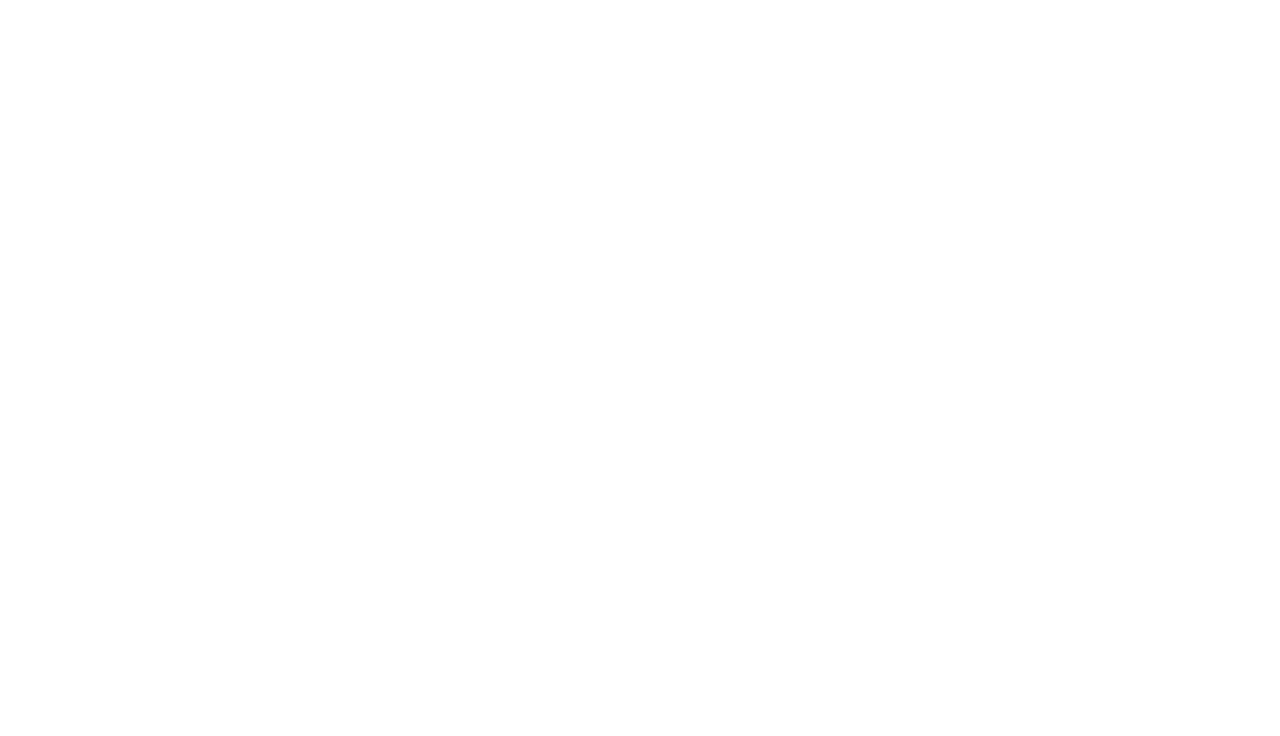
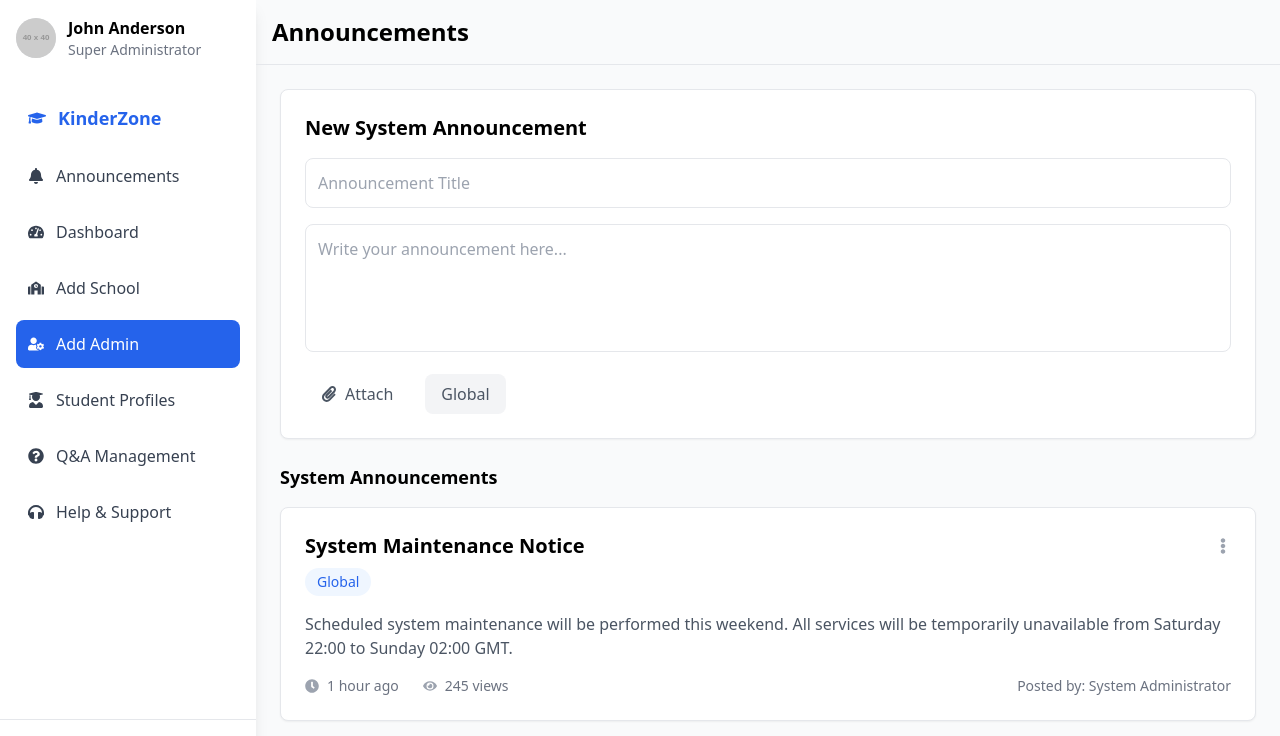
Before and after one commit to Thejan-Rodrigo/sdgp-project, a React (Create React App) app in the folder learning_system/: page /superadminannouncement in a window 1280 px wide. Before the commit this address had no page. Shown: the top 736 px of the page. Built offline with nearby package versions, Linux system fonts and the light colour scheme.

Commit message:
change super admin sidebar and header

```diff
--- a/learning_system/src/App.js
+++ b/learning_system/src/App.js
@@ -1,6 +1,8 @@
 import './App.css';
 import AddAdminPage from './components/addAdmin/AddAdminPage';
 import AddSchoolPage from './components/addSchool/AddSchoolPage';
+import SuperAdminDashboard from './components/Announcement/SuperAdminAnnouncement/SuperAdminDashboard';
+import TeacherDashboard from './components/Announcement/teacherAnnouncement/TeacherDashboard';
 import Home from './components/homePage/Home'
 import LoginPage from './components/loginPage/LoginPage';
 import { BrowserRouter as Router, Route, Routes } from "react-router-dom";
@@ -13,6 +15,8 @@ function App() {
         <Route path="/login" element={<LoginPage />} />
         <Route path="/addadmin" element={<AddAdminPage />}/>
         <Route path="/addSchool" element={<AddSchoolPage />}/>
+        <Route path= "/superadminannouncement" element={<SuperAdminDashboard/>}/>
+        <Route path= "/teacherannouncement" element={<TeacherDashboard/>}/>
       </Routes>
     </Router>
   );
--- a/learning_system/src/components/Announcement/superAdminAnnouncement/SuperAdminHeader.jsx
+++ b/learning_system/src/components/Announcement/superAdminAnnouncement/SuperAdminHeader.jsx
@@ -4,21 +4,7 @@ import { FaBell } from 'react-icons/fa';
 const SuperAdminHeader = () => {
   return (
     <div className="flex justify-between items-center p-4 border-b">
-      <h1 className="text-2xl font-semibold">System Announcements</h1>
-      <div className="flex items-center gap-4">
-        <div className="relative">
-          <FaBell className="text-xl text-gray-600" />
-          <span className="absolute -top-1 -right-1 w-4 h-4 bg-red-500 text-white text-xs rounded-full flex items-center justify-center">
-            8
-          </span>
-        </div>
-        <div className="flex items-center gap-2">
-          <span>Global</span>
-          <svg className="w-4 h-4" fill="none" stroke="currentColor" viewBox="0 0 24 24">
-            <path strokeLinecap="round" strokeLinejoin="round" strokeWidth="2" d="M19 9l-7 7-7-7" />
-          </svg>
-        </div>
-      </div>
+      <h1 className="text-2xl font-semibold">Announcements</h1>
     </div>
   );
 };
--- a/learning_system/src/components/Announcement/superAdminAnnouncement/SuperAdminSidebar.jsx
+++ b/learning_system/src/components/Announcement/superAdminAnnouncement/SuperAdminSidebar.jsx
@@ -1,68 +1,53 @@
 import React from 'react';
-import { FaBullhorn, FaBuilding, FaUserTie, FaChartLine, FaCog, FaGlobe } from 'react-icons/fa';
+import { FaGraduationCap, FaTachometerAlt, FaBell, FaSchool, FaUserCog, FaUserGraduate, FaQuestionCircle, FaHeadphones, FaSignOutAlt } from 'react-icons/fa';
 
-const SuperAdminSidebar = () => {
+const Sidebar = () => {
+  const menuItems = [
+    { icon: <FaGraduationCap />, text: 'KinderZone', isHeader: true },
+    { icon: <FaBell />, text: 'Announcements' },
+    { icon: <FaTachometerAlt />, text: 'Dashboard' },
+    { icon: <FaSchool />, text: 'Add School' },
+    { icon: <FaUserCog />, text: 'Add Admin', isActive: true },
+    { icon: <FaUserGraduate />, text: 'Student Profiles' },
+    { icon: <FaQuestionCircle />, text: 'Q&A Management' },
+    { icon: <FaHeadphones />, text: 'Help & Support' },
+  ];
+
   return (
-    <div className="w-64 h-screen bg-white border-r">
-      <div className="p-4">
-        <div className="flex items-center gap-2 mb-8">
-          <img src="/eduteach-logo.png" alt="EduTeach" className="h-8" />
-          <span className="text-xl font-bold text-primary">EduTeach</span>
-        </div>
-
-        <div className="mb-8">
-          <div className="flex items-center gap-3 mb-4">
-            <img src="/profile.jpg" alt="Profile" className="w-12 h-12 rounded-full" />
-            <div>
-              <h3 className="font-semibold">Super Admin</h3>
-              <p className="text-sm text-gray-500">System Administrator</p>
-            </div>
+    <div className="w-64 bg-white shadow-lg h-screen flex flex-col">
+      <div className="p-4 flex-grow">
+        <div className="flex items-center gap-3 mb-8">
+          <div className="w-10 h-10 bg-gray-200 rounded-full flex items-center justify-center">
+            <img src="https://via.placeholder.com/40" alt="Profile" className="rounded-full" />
+          </div>
+          <div>
+            <h3 className="font-semibold">John Anderson</h3>
+            <p className="text-sm text-gray-500">Super Administrator</p>
           </div>
         </div>
-
         <nav>
-          <ul className="space-y-2">
-            <li>
-              <a href="#" className="flex items-center gap-3 px-4 py-2 text-primary bg-blue-50 rounded-lg">
-                <FaBullhorn className="text-lg" />
-                <span>Announcements</span>
-              </a>
-            </li>
-            <li>
-              <a href="#" className="flex items-center gap-3 px-4 py-2 text-gray-700 hover:bg-gray-50 rounded-lg">
-                <FaBuilding className="text-lg" />
-                <span>Branch Management</span>
-              </a>
-            </li>
-            <li>
-              <a href="#" className="flex items-center gap-3 px-4 py-2 text-gray-700 hover:bg-gray-50 rounded-lg">
-                <FaUserTie className="text-lg" />
-                <span>Admin Management</span>
-              </a>
-            </li>
-            <li>
-              <a href="#" className="flex items-center gap-3 px-4 py-2 text-gray-700 hover:bg-gray-50 rounded-lg">
-                <FaChartLine className="text-lg" />
-                <span>Analytics</span>
-              </a>
-            </li>
-            <li>
-              <a href="#" className="flex items-center gap-3 px-4 py-2 text-gray-700 hover:bg-gray-50 rounded-lg">
-                <FaGlobe className="text-lg" />
-                <span>Global Settings</span>
-              </a>
-            </li>
-            <li>
-              <a href="#" className="flex items-center gap-3 px-4 py-2 text-gray-700 hover:bg-gray-50 rounded-lg">
-                <FaCog className="text-lg" />
-                <span>System Config</span>
-              </a>
-            </li>
-          </ul>
+          {menuItems.map((item, index) => (
+            <div
+              key={index}
+              className={`flex items-center gap-3 p-3 rounded-lg mb-2 ${
+                item.isHeader ? 'text-blue-600 font-bold text-lg' :
+                item.isActive ? 'bg-blue-600 text-white' : 'text-gray-700 hover:bg-gray-100'
+              }`}
+            >
+              {item.icon}
+              <span>{item.text}</span>
+            </div>
+          ))}
         </nav>
+      </div>
+      <div className="p-4 border-t border-gray-200">
+        <div className="flex items-center gap-3 p-3 rounded-lg text-gray-700 hover:bg-gray-100 cursor-pointer">
+          <FaSignOutAlt />
+          <span>Logout</span>
+        </div>
       </div>
     </div>
   );
 };
 
-export default SuperAdminSidebar;
+export default Sidebar;
```
